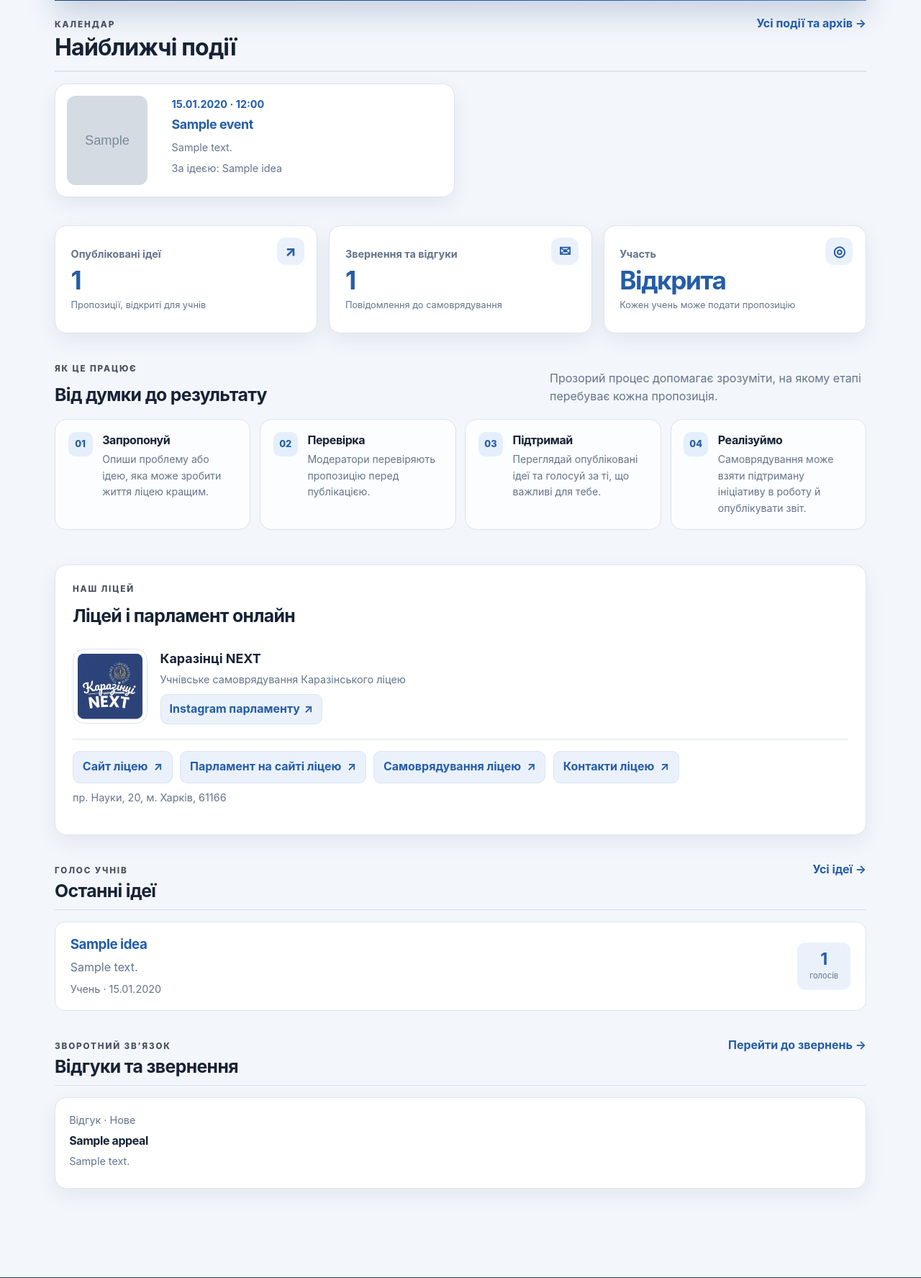
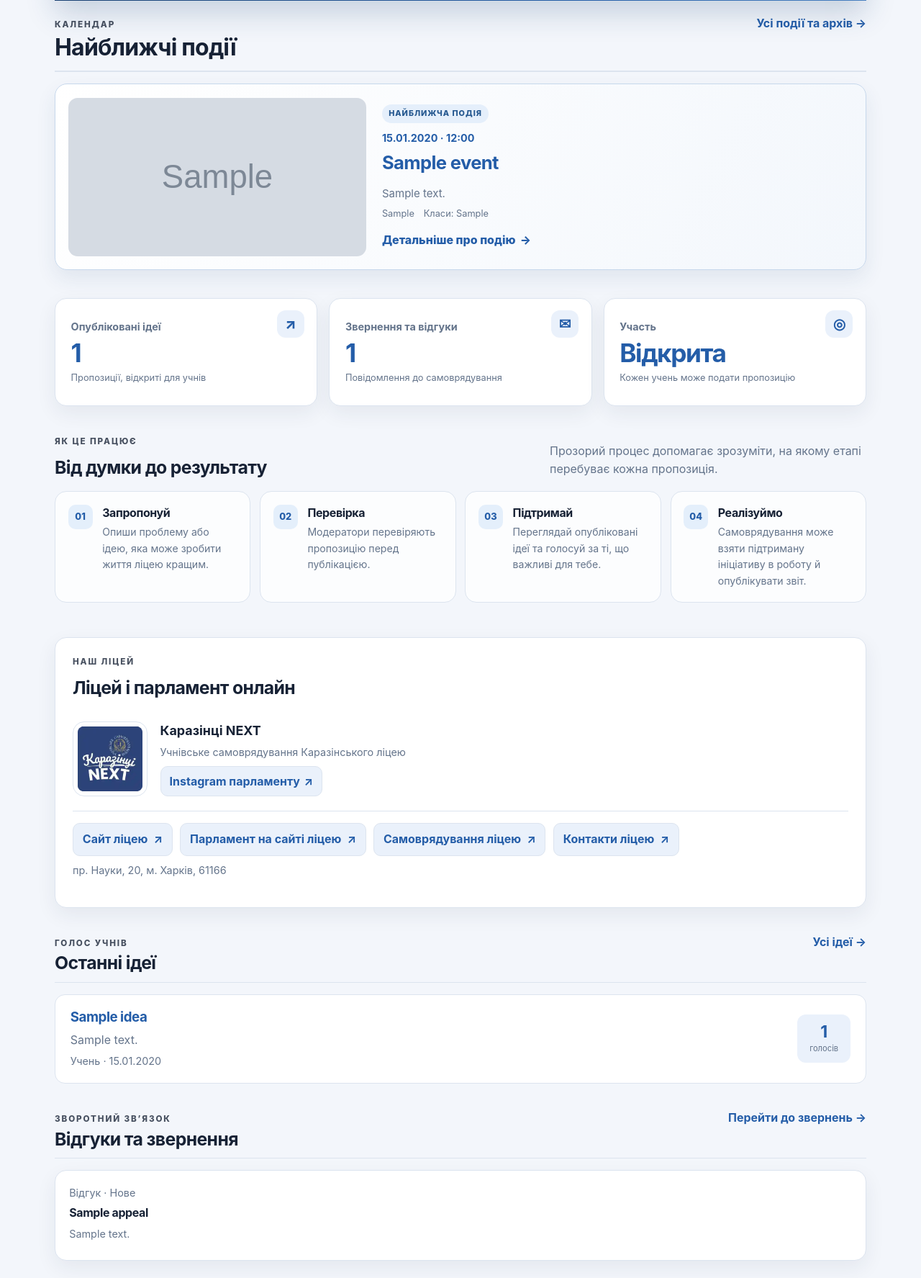
Before and after one commit to ballzdb/parlament-online, a Django app: template templates/home.html in a window 1280 px wide. Shown: the part 427-2202 px from the top of the page at 72% size. Run offline with Django 5.2, Linux system fonts and the light colour scheme; data comes from the database, SQL or seed files in the repository; tables that the repository leaves empty hold one stand-in row (values such as "Sample post"); the template is opened without the code that fills it: values that come from a table or form of the project are taken from there, most other values are stand-ins (such as "Sample title", 1, 10 or a date in 2020); grey boxes marked "Sample" are stand-in pictures; parts of the project's set-up code (start-up, migrations or seed data) failed here and were passed over.

Commit message:
Feature the next upcoming event on the homepage

```diff
--- a/templates/home.html
+++ b/templates/home.html
@@ -23,13 +23,18 @@
     <div class="home-section-heading"><div><p class="eyebrow">КАЛЕНДАР</p><h2>Найближчі події</h2></div><a href="{% url 'ideas:events' %}">Усі події та архів <span aria-hidden="true">→</span></a></div>
     <div class="grid event-preview-grid">
       {% for event in events %}
-        <article class="card event-preview">
+        <article class="card event-preview{% if forloop.first %} event-preview-featured{% endif %}">
           {% if event.image_url %}<img src="{{ event.image_url }}" alt="Зображення події: {{ event.title }}" loading="lazy" referrerpolicy="no-referrer">{% else %}<div class="event-placeholder" aria-hidden="true"><span>КАЛЕНДАР</span><strong>{{ event.starts_at|date:'d' }}</strong><span>{{ event.starts_at|date:'M' }}</span></div>{% endif %}
           <div class="event-preview-copy">
+            {% if forloop.first %}<span class="event-feature-label">НАЙБЛИЖЧА ПОДІЯ</span>{% endif %}
             <div class="meta event-date">{{ event.starts_at|date:'d.m.Y' }} · {{ event.starts_at|date:'H:i' }}</div>
             <h3><a href="{% url 'ideas:event_detail' event.pk %}">{{ event.title }}</a></h3>
-            {% if event.description %}<p>{{ event.description|truncatewords:25 }}</p>{% endif %}
-            {% if event.source_idea %}<div class="meta">За ідеєю: {{ event.source_idea.title }}</div>{% endif %}
+            {% if event.description %}<p>{{ event.description|truncatewords:35 }}</p>{% endif %}
+            <div class="event-preview-meta">
+              {% if event.organiser %}<span>{{ event.organiser }}</span>{% endif %}
+              {% if event.participating_classes %}<span>Класи: {{ event.participating_classes }}</span>{% endif %}
+            </div>
+            <a class="event-preview-link" href="{% url 'ideas:event_detail' event.pk %}">Детальніше про подію <span aria-hidden="true">→</span></a>
           </div>
         </article>
       {% empty %}<div class="empty-state">Найближчих подій поки немає. Коли парламент опублікує новий захід, він з’явиться тут.</div>{% endfor %}
```
